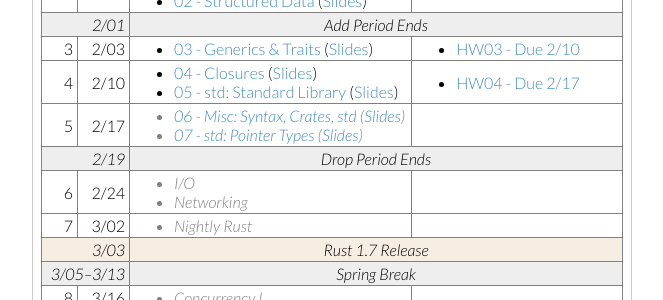
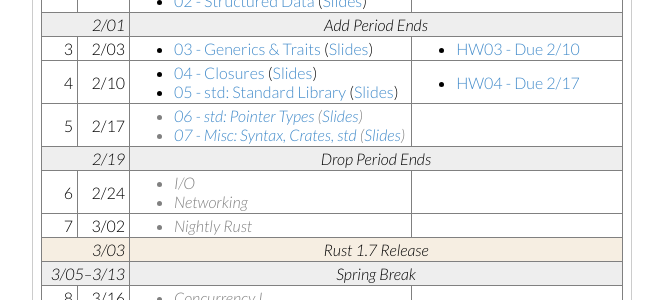
Before and after one commit to cis198-2016s/cis198-2016s.github.io, a Jekyll site: the page built from schedule/index.html, in a window 1280 px wide. Shown: the part 342-642 px from the top of the page, without its empty margins (308-971 px from the left). Built offline with Jekyll 4.4.1, drawn with Linux system fonts in a browser that asks for light colours.

Commit message:
swap 06/07

```diff
--- a/schedule/index.html
+++ b/schedule/index.html
@@ -119,9 +119,9 @@ permalink: /schedule/
         <td class="tentative">
           <ul>
             <li><a href="https://github.com/cis198-2016s/slides/blob/gh-pages/06/content.md">
-                06 - Misc: Syntax, Crates, std</a> (<a href="/slides/06/">Slides</a>)
+                06 - std: Pointer Types</a> (<a href="/slides/06/">Slides</a>)
             <li><a href="https://github.com/cis198-2016s/slides/blob/gh-pages/07/content.md">
-                07 - std: Pointer Types</a> (<a href="/slides/07/">Slides</a>)
+                07 - Misc: Syntax, Crates, std</a> (<a href="/slides/07/">Slides</a>)
           </ul>
         <td>
       <tr class="schedevent"> <td colspan=2>2/19 <td colspan=2>Drop Period Ends
```
